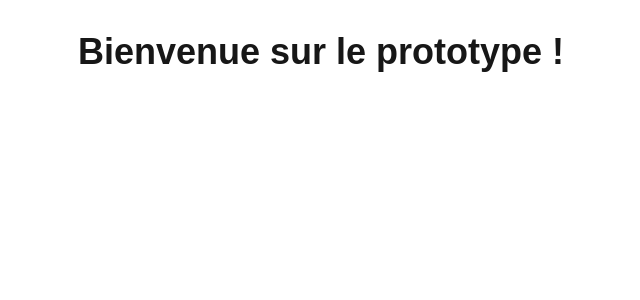
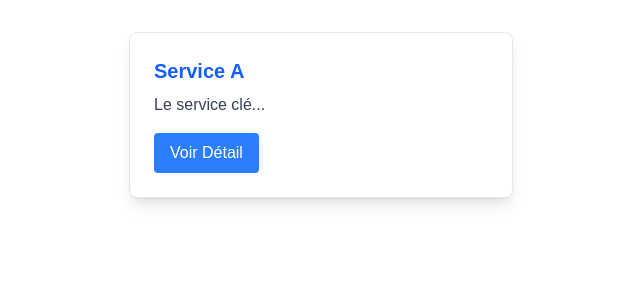
Before and after one commit to TheGamerFarmer/Well-Comm, a Next.js app in the folder site-web/: page / in a window 1280 px wide. Shown: the top 300 px of the page, without its empty margins (319-959 px from the left). Built offline with nearby package versions, Linux system fonts and the light colour scheme.

Commit message:
Set button with automatic change of size

```diff
--- a/site-web/app/page.tsx
+++ b/site-web/app/page.tsx
@@ -1,7 +1,27 @@
-export default function Home() {
-  return (
-      <main className="p-8">
-          <h1 className="text-4xl font-bold text-center">Bienvenue sur le prototype !</h1>
-      </main>
-  );
+// mon-site-web/app/page.tsx
+import ServiceCard from '@/components/ServiceCard'; // <-- 1. L'IMPORTATION est essentielle !
+
+// Données simulées
+const mockServices = [
+    { title: "Service A", description: "Le service clé..." },
+    // ... deux autres services
+];
+
+export default function HomePage() {
+    return (
+        <main className="p-8">
+            {/* ... Titre ... */}
+
+            <div className="flex flex-col items-center space-y-8 md:flex-row md:justify-center md:space-x-8">
+                {mockServices.map((service, index) => (
+                    // 2. L'UTILISATION : C'est ici que nous "plaçons" la carte
+                    <ServiceCard
+                        key={index}
+                        title={service.title}
+                        description={service.description}
+                    />
+                ))}
+            </div>
+        </main>
+    );
 }
--- /dev/null
+++ b/site-web/components/ServiceCard.tsx
@@ -0,0 +1,26 @@
+// components/ServiceCard.tsx
+// N'oubliez pas l'interface
+interface ServiceCardProps {
+    title: string;
+    description: string;
+}
+
+// Nous attachons l'interface au paramètre du composant
+export default function ServiceCard({ title, description }: ServiceCardProps) {
+    return (
+        // La carte occupe 1 colonne sur mobile (par défaut),
+        // mais elle est contrainte en largeur sur PC (md:w-96)
+        <div className="bg-white p-6 rounded-lg shadow-lg border border-gray-200
+                    w-full md:w-96 hover:shadow-xl transition duration-300">
+
+            <h3 className="text-xl font-semibold mb-2 text-blue-600">{title}</h3>
+            <p className="text-gray-700">{description}</p>
+
+            {/* Bouton qui s'élargit sur mobile mais reste petit sur PC */}
+            <button className="mt-4 w-full md:w-auto px-4 py-2 bg-blue-500 text-white
+                         rounded hover:bg-blue-600">
+                Voir Détail
+            </button>
+        </div>
+    );
+}
```
